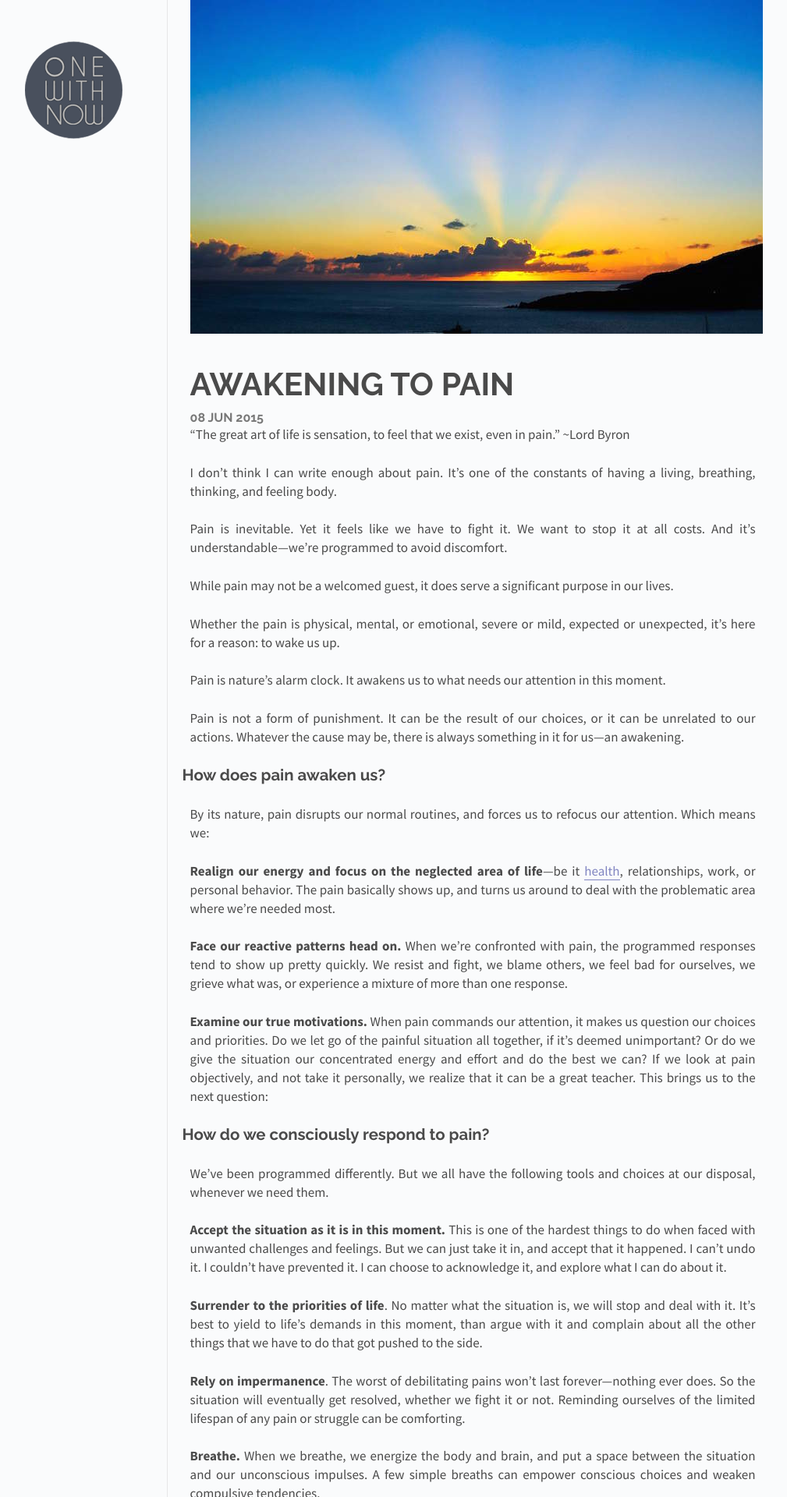
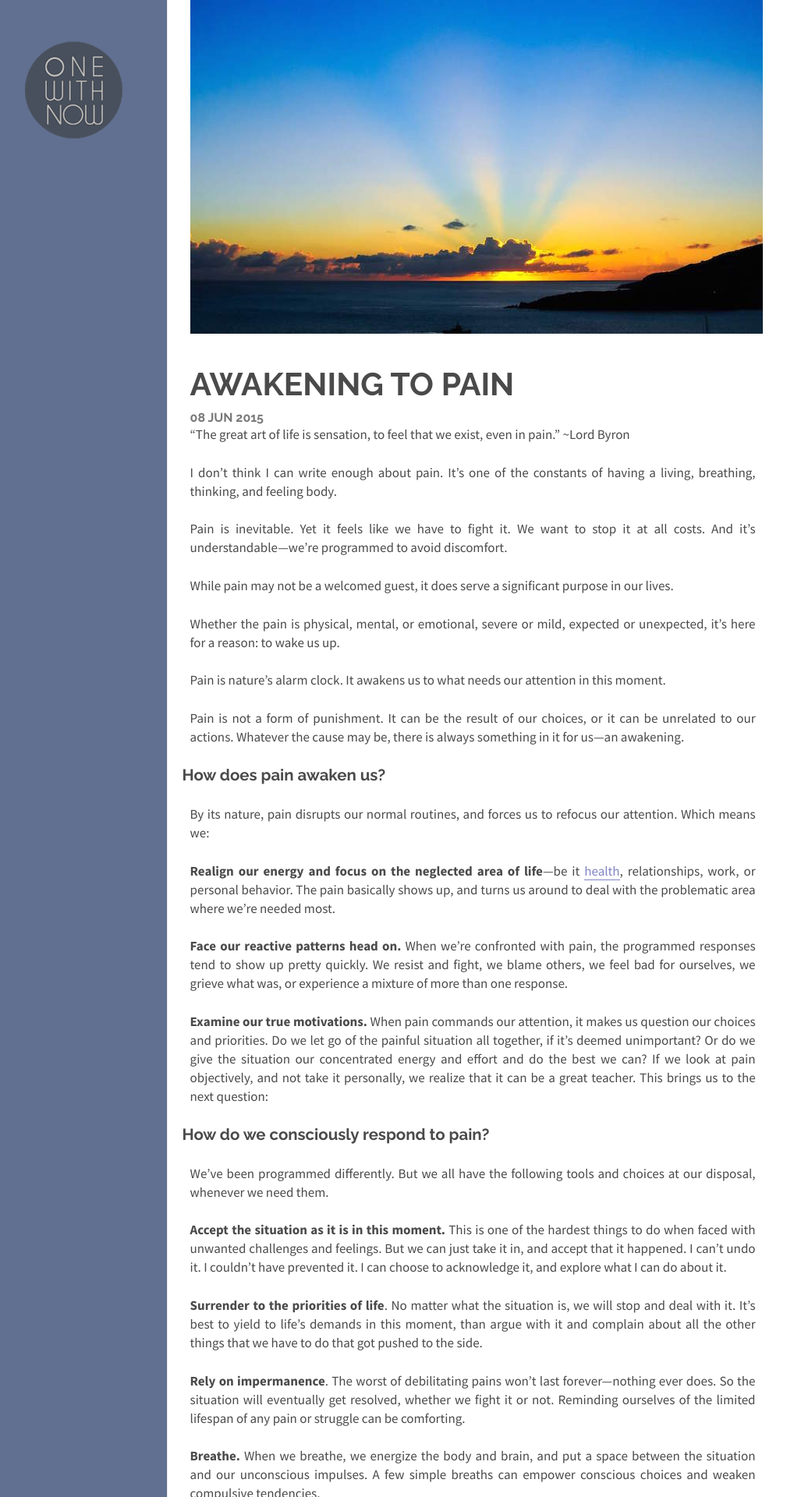
Before and after one commit to onewithnow/onewithnow.github.io, a Jekyll site: the page built from index.html, in a window 1280 px wide. Shown: the top 1920 px of the page at 78% size, without its empty margins (144-1153 px from the left). Built offline with Jekyll 4.4.1, drawn with Linux system fonts in a browser that asks for light colours; Markdown is read by kramdown in place of the engine named in the settings.

Commit message:
side bar color update

```diff
--- a/css/main.css
+++ b/css/main.css
@@ -17,7 +17,7 @@ html, body {
 
 body {
   color: #4a4a4a;
-  background-color: #fafbfc;
+  background-color: #fff;
   font-family: 'Raleway', Arial, sans-serif;
   font-weight: 400;
   font-size: 0.85em;
@@ -224,6 +224,7 @@ a:hover {
 .sidebar {
   float: left;
   width: 14%;
+  background-color: #617090;
   padding-left: 11em;
   padding-right: 2.125em;
   border-right: 1px solid #e7e7e7;
```
